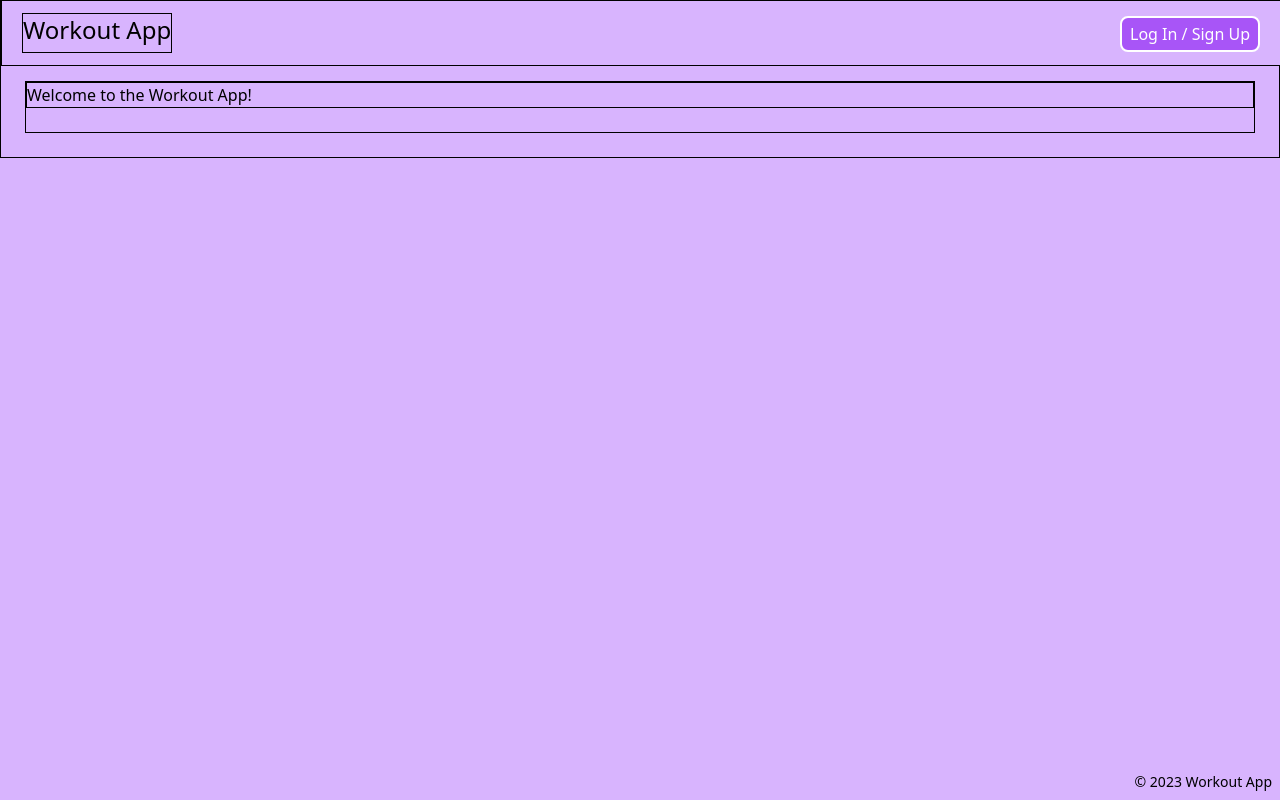
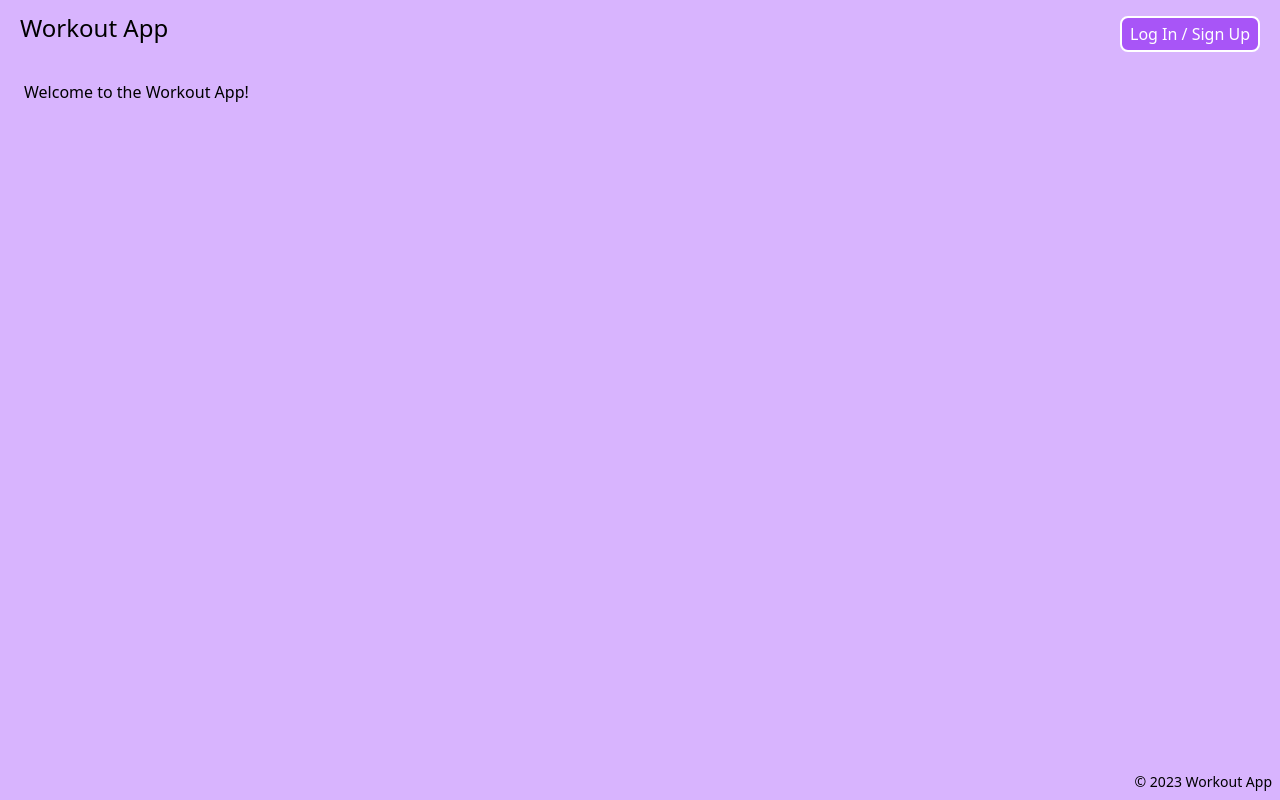
Before and after one commit to robmonday/workout, a React (Vite) app: page / in a window 1280 px wide. Built offline with nearby package versions, Linux system fonts and the light colour scheme; what chartjs-plugin-datalabels would draw is missing.

Commit message:
remove wireframing div borders

```diff
--- a/src/components/Layout.tsx
+++ b/src/components/Layout.tsx
@@ -63,7 +63,7 @@ const Layout = () => {
           </div>
         </Link>
         {state.token && (
-          <nav className="h-15 mx-1 mr-14 flex-grow overflow-x-auto border border-red-600 md:w-full">
+          <nav className="h-15 mx-1 mr-14 flex-grow overflow-x-auto md:w-full">
             <Link to="/main" className="nav-link">
               Home
             </Link>
--- a/src/index.css
+++ b/src/index.css
@@ -4,7 +4,7 @@
 
 div {
   user-select: none;
-  border: 1px solid black;
+  /* border: 1px solid black; */
 }
 
 @tailwind base;
```
